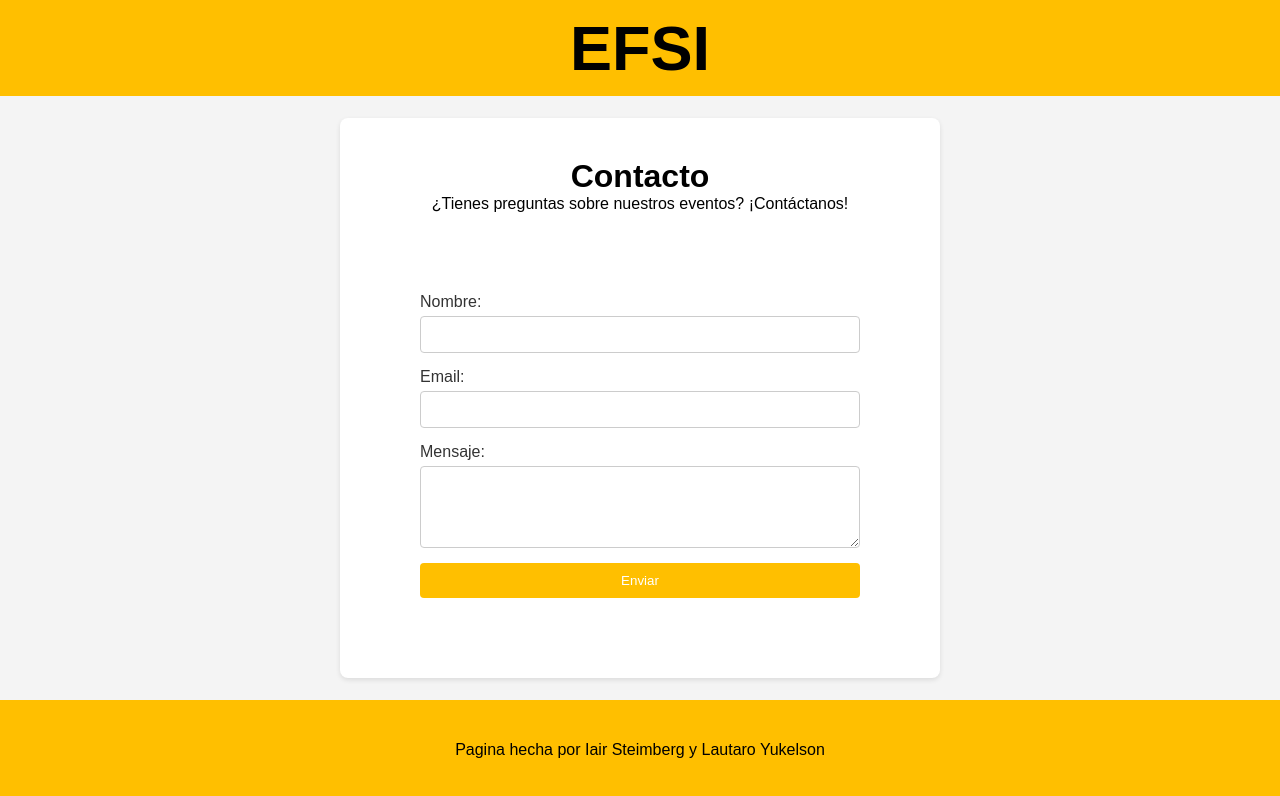
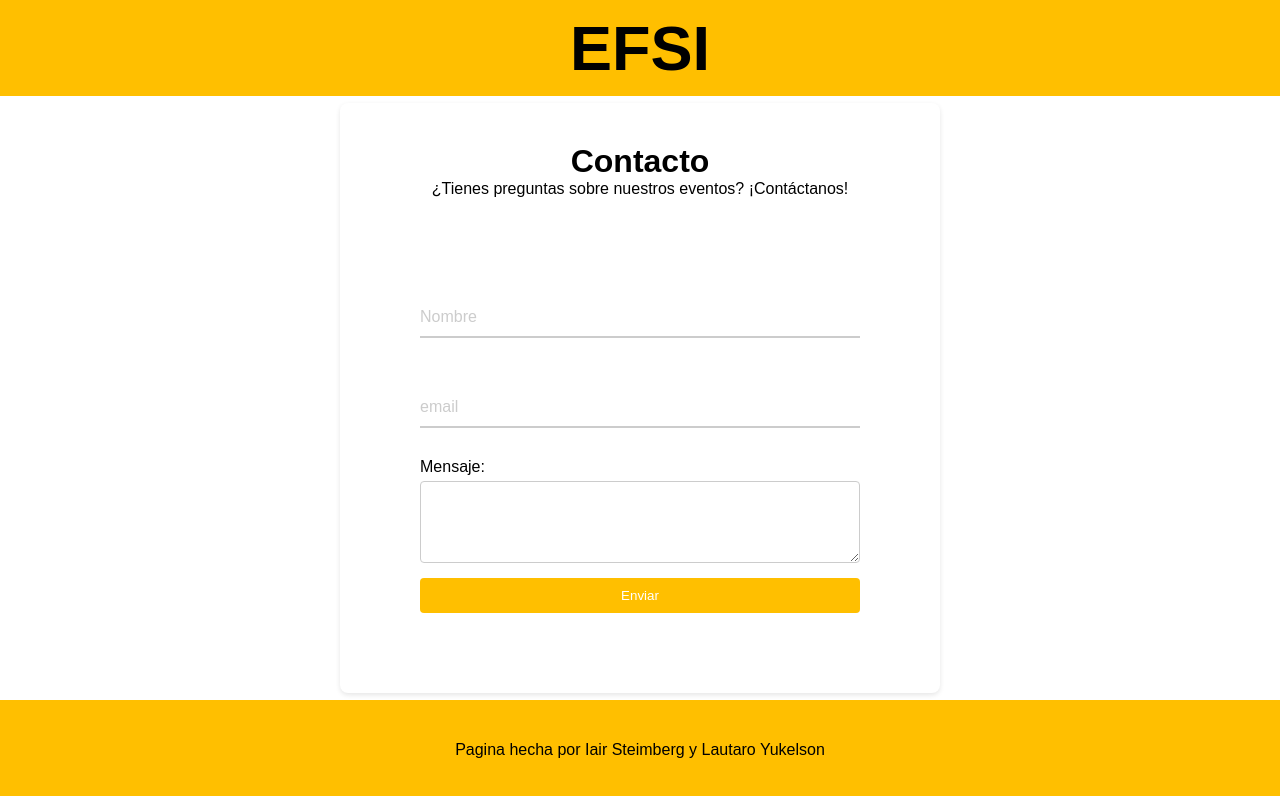
Before and after one commit to Lautaro-Yukelson/tp09-eventos-efsi, a Next.js app: page /contacto in a window 1280 px wide. Shown: the top 796 px of the page. Built offline with nearby package versions, Linux system fonts and the light colour scheme.

Commit message:
listo para entregar

```diff
--- a/src/app/(pages)/contacto/page.css
+++ b/src/app/(pages)/contacto/page.css
@@ -1,11 +1,3 @@
-body {
-    font-family: Arial, sans-serif;
-    margin: 0;
-    padding: 0;
-    background-color: #f4f4f4;
-    color: #333;
-}
-
 .header-form, .header-form p {
     color: black;
     text-align: center;
@@ -31,7 +23,7 @@ label {
     margin-bottom: 5px;
 }
 
-input, textarea {
+textarea {
     margin-bottom: 15px;
     padding: 10px;
     border: 1px solid #ccc;
@@ -50,3 +42,6 @@ input, textarea {
 .main-form button:hover {
     background-color: #dfa803;
 }
+.main-form form .input-container{
+    margin: 30px auto;
+}
--- a/src/app/(pages)/contacto/page.js
+++ b/src/app/(pages)/contacto/page.js
@@ -1,5 +1,6 @@
 "use client";
 import "./page.css";
+import Input from "@/app/components/Input/Input";
 
 export default function Contacto () {
 
@@ -12,12 +13,18 @@ export default function Contacto () {
             </div>
 
             <form action="#" method="post">
-                <label for="nombre">Nombre:</label>
-                <input type="text" id="nombre" name="nombre" required/>
-
-                <label for="email">Email:</label>
-                <input type="email" id="email" name="email" required/>
-
+                <Input
+                  type="text"
+                  name="username"
+                  id="username"
+                  placeholder="Nombre"
+                />
+                <Input
+                  type="email"
+                  name="email"
+                  id="email"
+                  placeholder="email"
+                />
                 <label for="mensaje">Mensaje:</label>
                 <textarea id="mensaje" name="mensaje" rows="4" required></textarea>
 
```
Also changed, not shown: src/app/components/Card/Card.js (added, +37 -0 lines), src/app/page.js (+6 -25 lines), src/app/components/Card/Card.css (added).
